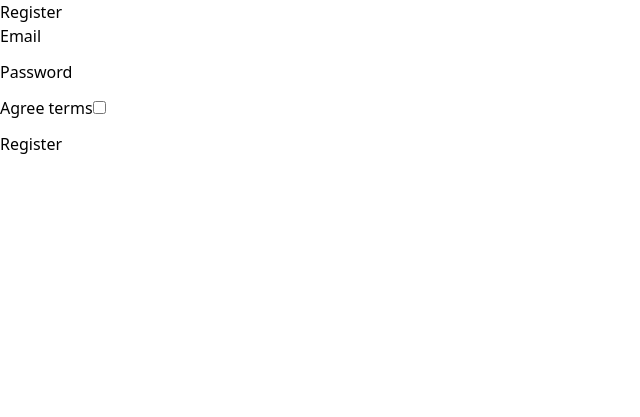
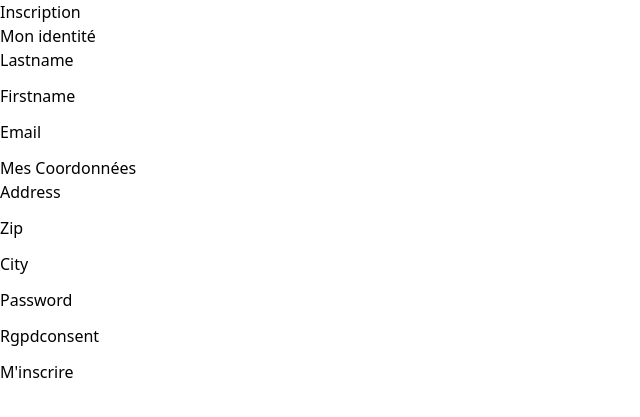
Before and after one commit to JDuflot/louer-serein, a Symfony app: template templates/registration/register.html.twig in a window 1280 px wide. Shown: the top 417 px of the page, without its empty margins (0-640 px from the left). Run offline with Twig, Linux system fonts and the light colour scheme; the template is opened without the code that fills it, so the values that code supplies are empty; form fields are guessed from the names that the template uses; style sheets or scripts are compiled from the project's sources; some libraries are stand-ins or nearby versions.

Commit message:
feat:add Registration

```diff
--- a/assets/js/components/Header/Header.jsx
+++ b/assets/js/components/Header/Header.jsx
@@ -17,8 +17,9 @@
             <ul className="ul-nav">
                <li><Link to="/">Accueil</Link></li>
                <li><Link to="/about">A Propos</Link></li>
-               <li><Link to="/">Mon profil</Link></li>
+               <li><Link to="/">Mon compte</Link></li>
                <li><Link to="/">Se connecter</Link></li>
+               <li><Link to="/">S'inscrire</Link></li>
             </ul>
         </nav>
         </header>
--- a/src/Controller/ReactController.php
+++ b/src/Controller/ReactController.php
@@ -8,7 +8,7 @@
 
 class ReactController extends AbstractController
 {
-    #[Route('/{reactrouting}', name: 'app_react', requirements: ['reactrouting' => '^(?!login|registration).+'], defaults: ['reactrouting' => null])]
+    #[Route('/{reactrouting}', name: 'app_react', requirements: ['reactrouting' => '^(?!login|register).+'], defaults: ['reactrouting' => null])]
     public function index(): Response
     {
         return $this->render('react/index.html.twig', []);
--- a/templates/registration/register.html.twig
+++ b/templates/registration/register.html.twig
@@ -1,19 +1,36 @@
 {% extends 'base.html.twig' %}
 
-{% block title %}Register{% endblock %}
+{% block title %}Inscription{% endblock %}
 
 {% block body %}
-    <h1>Register</h1>
+	<section class="container">
+		<div class="row">
+			<div class="col">
+				<h1>Inscription</h1>
 
-    {{ form_errors(registrationForm) }}
+				{{ form_errors(registrationForm) }}
+				{{ form_start(registrationForm) }}
+                    <fieldset>
+                    <legend>Mon identité </legend>
+				    {{ form_row(registrationForm.lastname) }}
+                    {{ form_row(registrationForm.firstname) }}
+                    {{ form_row(registrationForm.email) }}
+                    </fieldset>
+                    <fieldset>
+                    <legend>Mes Coordonnées</legend>
+                    {{ form_row(registrationForm.address) }}
+                    {{ form_row(registrationForm.zip) }}
+                    {{ form_row(registrationForm.city) }}
+                    </fieldset>
 
-    {{ form_start(registrationForm) }}
-        {{ form_row(registrationForm.email) }}
-        {{ form_row(registrationForm.plainPassword, {
+				{{ form_row(registrationForm.plainPassword, {
             label: 'Password'
         }) }}
-        {{ form_row(registrationForm.agreeTerms) }}
+				{{ form_row(registrationForm.RGPDConsent) }}
 
-        <button type="submit" class="btn">Register</button>
-    {{ form_end(registrationForm) }}
+				<button type="submit" class="btn">M'inscrire</button>
+				{{ form_end(registrationForm) }}
+			</div>
+		</div>
+	</section>
 {% endblock %}
```
Also changed, not shown: src/Entity/User.php (+8 -2 lines), src/Form/RegistrationFormType.php (+52 -4 lines), assets/js/assets/img/404.png.
